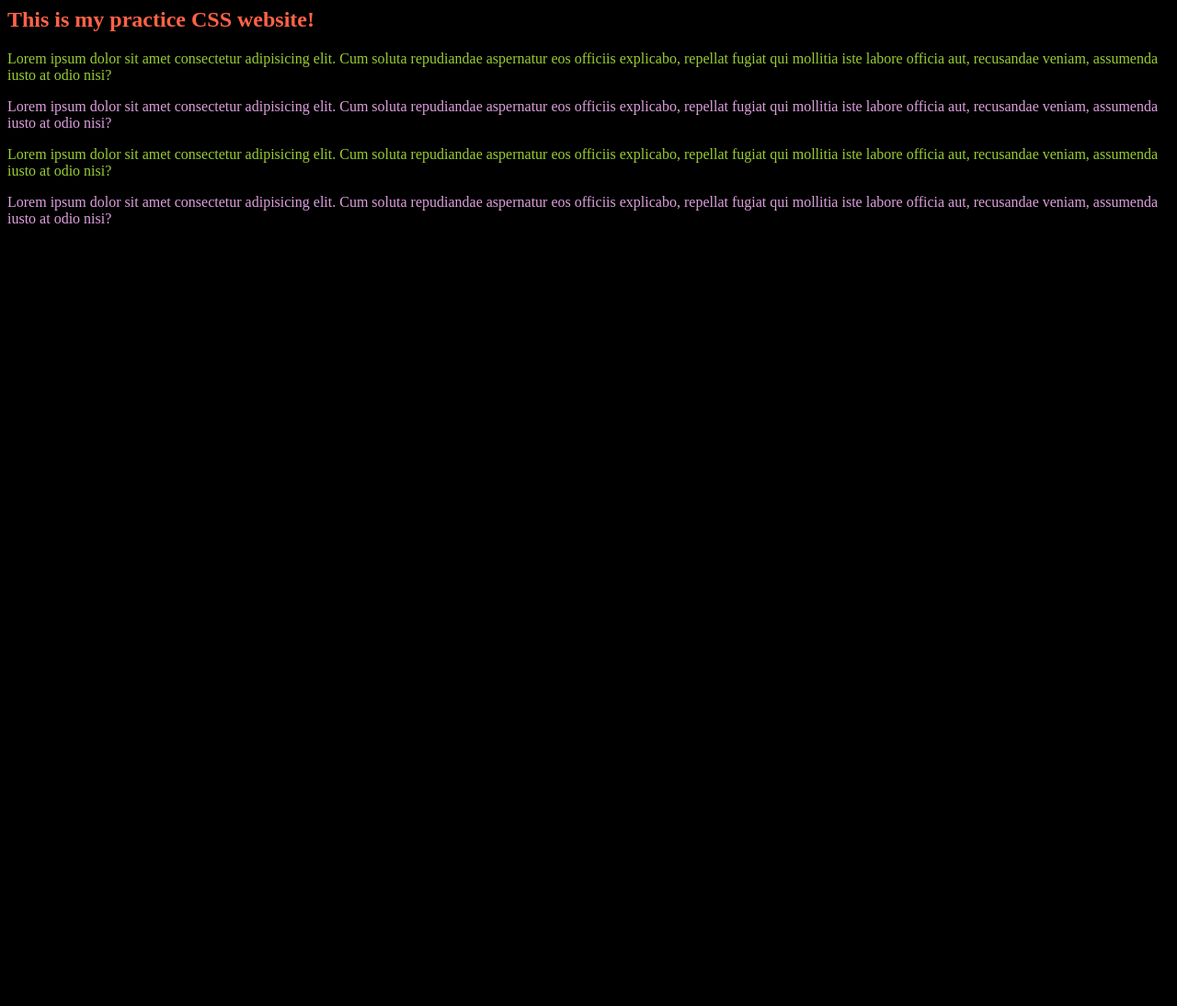
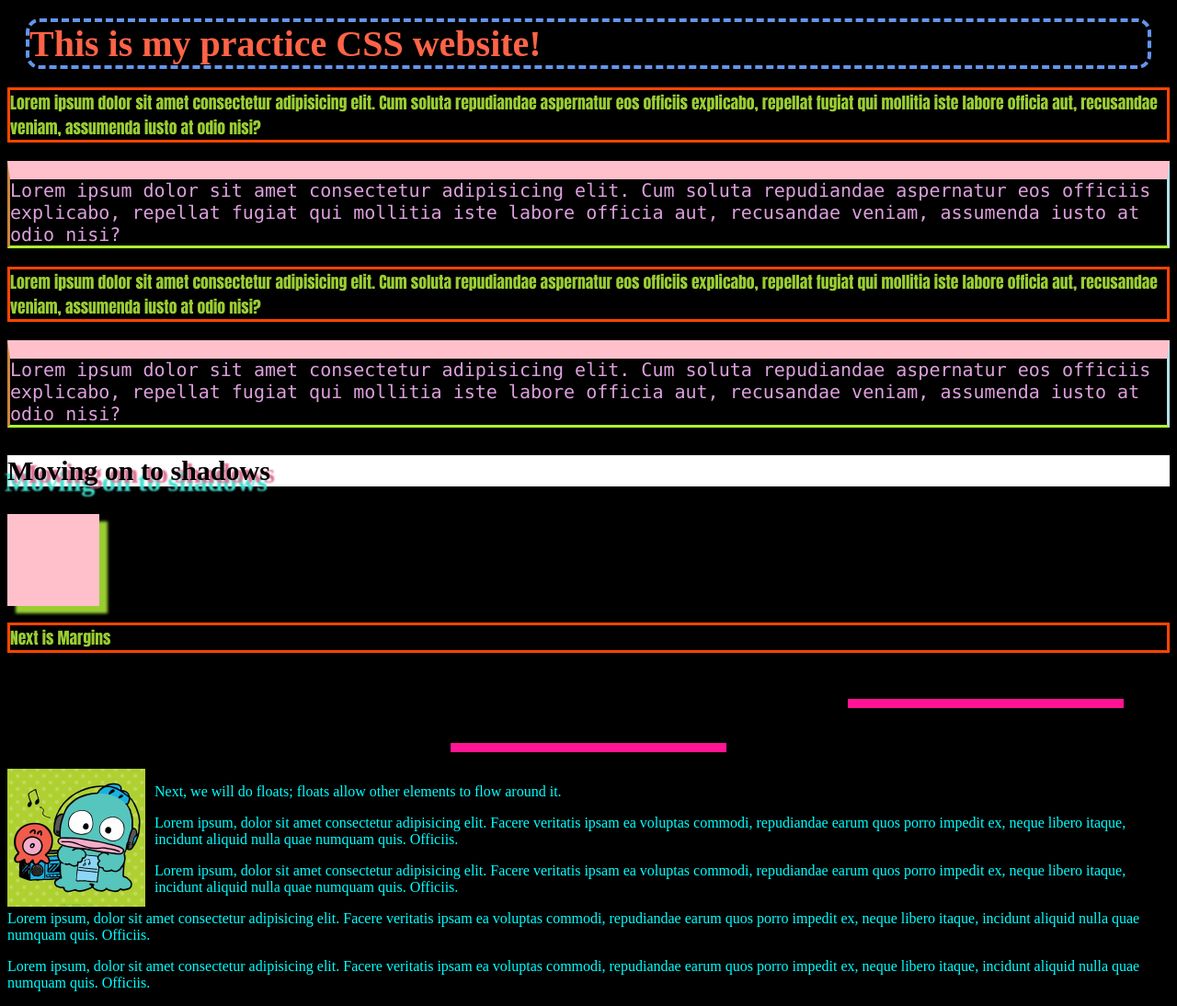
Before and after one commit to Collaborative-Coding-2026/wt_kekic, a plain HTML site: page css_tut/index.html in a window 1280 px wide. Shown: the whole page at 92% size. Before the commit the page ends 800 px from the top, so only its background shows below. Drawn offline with Linux system fonts and the light colour scheme.

Commit message:
working on floating images - time stamp: 1:58:43

```diff
--- a/css_tut/index.html
+++ b/css_tut/index.html
@@ -25,10 +25,31 @@ Link to tutorial here: https://www.youtube.com/watch?v=HGTJBPNC-Gw
             <h2> This is my practice CSS website! </h2>
         </header>
         <main>
+            <!--Added id and class to each paragraph- see style.css for details om how these paragraphs are manipulated based on id and class-->
             <p id = "p1" class="odd"> Lorem ipsum dolor sit amet consectetur adipisicing elit. Cum soluta repudiandae aspernatur eos officiis explicabo, repellat fugiat qui mollitia iste labore officia aut, recusandae veniam, assumenda iusto at odio nisi?</p>
             <p id = "p2" class = "even"> Lorem ipsum dolor sit amet consectetur adipisicing elit. Cum soluta repudiandae aspernatur eos officiis explicabo, repellat fugiat qui mollitia iste labore officia aut, recusandae veniam, assumenda iusto at odio nisi?</p>
             <p id = "p3" class="odd"> Lorem ipsum dolor sit amet consectetur adipisicing elit. Cum soluta repudiandae aspernatur eos officiis explicabo, repellat fugiat qui mollitia iste labore officia aut, recusandae veniam, assumenda iusto at odio nisi?</p>
             <p id = "p4" class="even"> Lorem ipsum dolor sit amet consectetur adipisicing elit. Cum soluta repudiandae aspernatur eos officiis explicabo, repellat fugiat qui mollitia iste labore officia aut, recusandae veniam, assumenda iusto at odio nisi?</p>
+
+            <h3> Moving on to shadows</h3>
+
+            <div id = "box1">  </div>
+
+            <p class="odd"> Next is Margins</p>
+            <div id="box2" class="box"></div>
+            <br>
+            <div id ="box3" class="box"></div>
+
+            <br>
+
+            <img src="images/hangyodon.jpg" height="150px" id = "img1">
+            <p class = "floating"> Next, we will do floats; floats allow other elements to flow around it.</p>
+            <p class = "floating"> Lorem ipsum, dolor sit amet consectetur adipisicing elit. Facere veritatis ipsam ea voluptas commodi, repudiandae earum quos porro impedit ex, neque libero itaque, incidunt aliquid nulla quae numquam quis. Officiis.</p>
+            <p class = "floating"> Lorem ipsum, dolor sit amet consectetur adipisicing elit. Facere veritatis ipsam ea voluptas commodi, repudiandae earum quos porro impedit ex, neque libero itaque, incidunt aliquid nulla quae numquam quis. Officiis.</p>
+            <p class = "floating"> Lorem ipsum, dolor sit amet consectetur adipisicing elit. Facere veritatis ipsam ea voluptas commodi, repudiandae earum quos porro impedit ex, neque libero itaque, incidunt aliquid nulla quae numquam quis. Officiis.</p>
+            <p class = "floating"> Lorem ipsum, dolor sit amet consectetur adipisicing elit. Facere veritatis ipsam ea voluptas commodi, repudiandae earum quos porro impedit ex, neque libero itaque, incidunt aliquid nulla quae numquam quis. Officiis.</p>
+
+
         </main>
     </body>
 </html>
--- a/css_tut/style.css
+++ b/css_tut/style.css
@@ -1,9 +1,44 @@
-/* This is an external style sheet. It can be applied to multiple files*/
+/* This is an external style sheet. It can be applied to multiple files
+NOTE: Figure out how to download different versions of fonts and add to fonts folder*/
+
+/*Must create font family for downloaded fonts*/
+@font-face{
+    src:url(fonts/Anton-Regular.ttf);
+    font-family: Anton;
+}
+
 body{
+    /*To add colors: names, rgb, heximal*/
+    /*Ex: rgb(255,0,0) hex: #hex_val_here*/
     background-color: black
 }
 h2{
-    color: tomato
+    /*Dashed, dotted, ridge,outset,none,solid*/
+    border-style: dashed;
+    border-width: 4px;
+    border-color:cornflowerblue;
+    /*Mkes edges rounded*/
+    border-radius: 15px;
+    color: tomato;
+    font-size: 40;
+
+    /*Adding margins*/
+    margin: 20px
+
+}
+h3{
+    color: black;
+    font-size: 30px;
+    /*First number is horizontal offset; second is vertical offset; 3rd for blur*/
+    text-shadow: 5px 3px 2px palevioletred, -3px 12px 2px turquoise;
+    background-color: white
+}
+
+#box1{
+    width: 100px;
+    height: 100px;
+    background-color: pink;
+    box-shadow: 9px 8px 3px yellowgreen;
 }
 /*To use an id- start with a #*/
 /* #p1{
@@ -21,8 +56,50 @@ h2{
 
 /*To apply to class use . */
 .odd{
-    color: yellowgreen
+    /*You can left click the color box to pull up a small color box*/
+    /*shorthand*/
+    color: yellowgreen;
+    border: 3px solid orangered;
+    /*Arial is listed as a fallback if verdana can't be used*/
+    font-family: Anton;
+    font-size:1.1em
 }
 .even{
-    color:plum
+    color:plum;
+    /*To find new fonts- you can use google fonts*/
+    font-family: "lucida console", "courier new";
+    font-size: 20px;
+    font-weight: italic;
+    /*Can specify border side style individually*/
+    border-bottom: 3px solid greenyellow;
+    border-top:20px solid pink;
+    border-left: 3px solid peru;
+    border-right: 3px solid powderblue;
 }
+
+/*More on margins*/
+.box{
+    background-color:deeppink;
+    width:300px;
+    height: 10px;
+    margin: 50px
+
+}
+#box2{
+    margin-bottom: 20px;
+    margin-left: auto;
+
+}
+#box3{
+    /*Puts in center*/
+    margin:auto;
+}
+
+.floating{
+    color:aqua;
+}
+
+#img1{
+    float:left;
+    margin-right: 10px;
+}
```
Also changed, not shown: css_tut/fonts/Anton-Regular.ttf (added).
